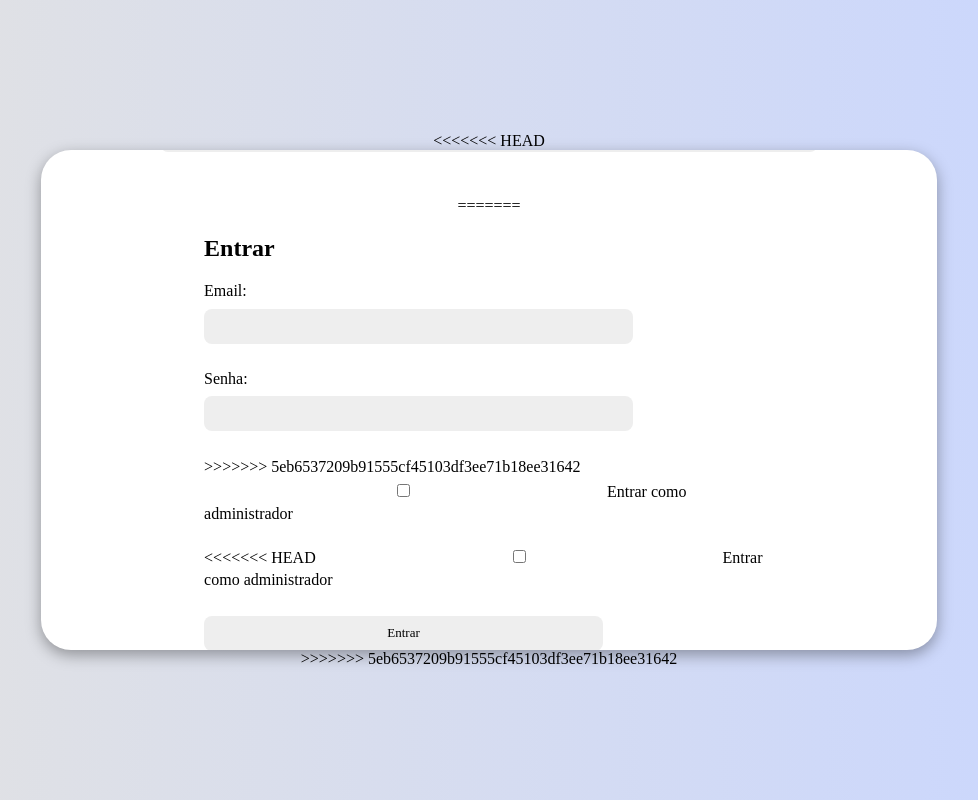
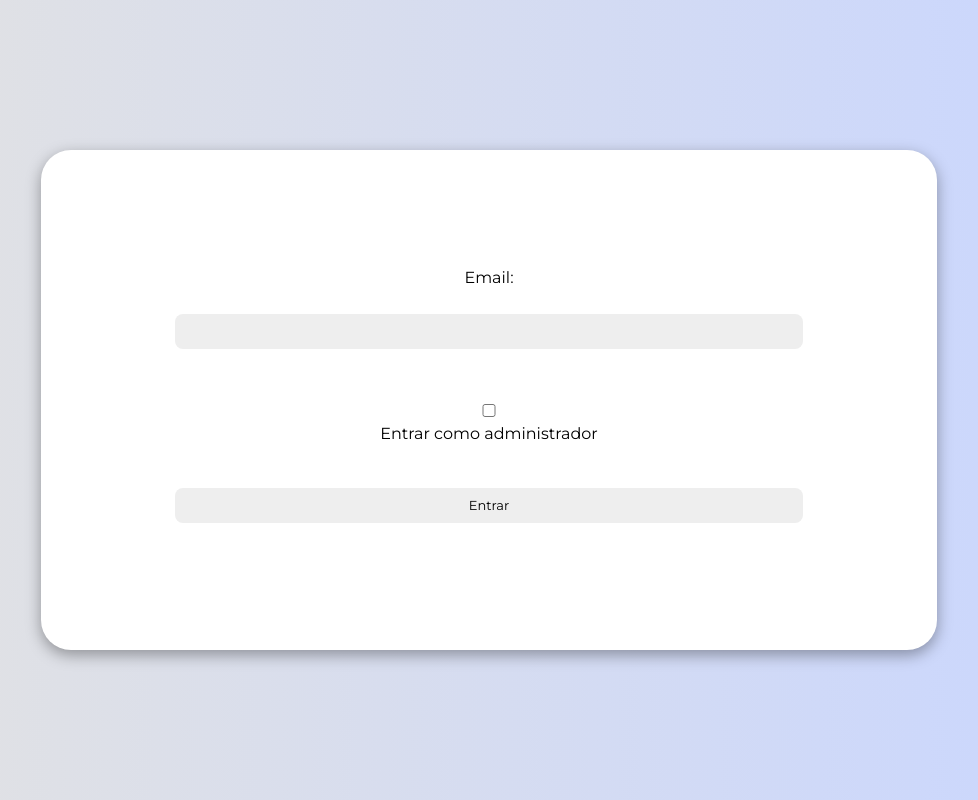
Before and after one commit to WelingtonSousaa/Maratona-De-Programacao, a PHP site: page /indexLogin.html in a window 1280 px wide. Shown: the whole page, without its empty margins (151-1129 px from the left). Run offline with PHP 8.4, Linux system fonts and the light colour scheme.

Commit message:
alterações welington

```diff
--- a/telaLogin/indexLogin.html
+++ b/telaLogin/indexLogin.html
@@ -1,5 +1,4 @@
 <!DOCTYPE html>
-<<<<<<< HEAD
 <html lang="pt-br">
 
 <head>
@@ -21,33 +20,9 @@
     <div class="container" id="container">
         <label for="email">Email:</label><br>
         <input type="email" id="email" name="email" value=""><br><br>
-=======
-<html lang="pr-br">
-  <head>
-    <meta charset="UTF-8" />
-    <meta name="viewport" content="width=device-width, initial-scale=1.0" />
-    <title>Login</title>
-    <link rel="stylesheet" href="style.css" />
-  </head>
-  <body>
-    <div class="login-container">
-      <h2>Entrar</h2>
-
-      <form action="/login" method="post">
-        <label for="email">Email:</label><br />
-        <input type="email" id="email" name="email" value="" /><br /><br />
-
-        <label for="password">Senha:</label><br />
-        <input type="password" id="password" name="password" /><br /><br />
->>>>>>> 5eb6537209b91555cf45103df3ee71b18ee31642
 
         <input type="checkbox" id="admin" name="admin" />
         <label for="admin">Entrar como administrador</label><br /><br />
-
-<<<<<<< HEAD
-        <input type='checkbox' id='admin' name='admin'>
-        <label for='admin'>Entrar como administrador</label><br><br>
-
         <input type='submit' value='Entrar'>
 
     </div>
@@ -56,10 +31,3 @@
 </body>
 
 </html>
-=======
-        <input type="submit" value="Entrar" />
-      </form>
-    </div>
-  </body>
-</html>
->>>>>>> 5eb6537209b91555cf45103df3ee71b18ee31642
--- a/telaLogin/style.css
+++ b/telaLogin/style.css
@@ -1,4 +1,3 @@
-<<<<<<< HEAD
 @import url('https://fonts.googleapis.com/css2?family=Montserrat:wght@300;400;500;600;700&display=swap');
 
 * {
@@ -44,7 +43,7 @@ body {
     width: 70%;
     outline: none;
 
-=======
+}
 * {
   margin: 0%;
   padding: 0%;
@@ -73,5 +72,4 @@ input[type="email"],
 input[type="password"] {
   padding: 10px;
   margin-bottom: 10px;
->>>>>>> 5eb6537209b91555cf45103df3ee71b18ee31642
 }
```
